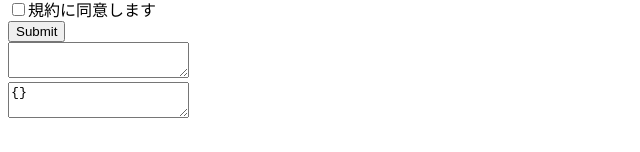
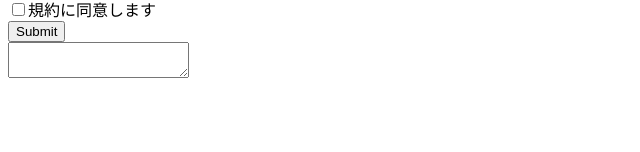
Before and after one commit to iteduki/reacthookform-book-example, a Next.js app: page / in a window 1280 px wide. Shown: the part 234-386 px from the top of the page, without its empty margins (0-640 px from the left). Built offline with nearby package versions, Linux system fonts and the light colour scheme.

Commit message:
checkboxはerrorsにrefが含まれてしまうのでerrorの表示はやめる

```diff
--- a/src/components/Form/Form.tsx
+++ b/src/components/Form/Form.tsx
@@ -1,5 +1,5 @@
 import { yupResolver } from '@hookform/resolvers/yup'
-import { useEffect, useState } from 'react'
+import { useState } from 'react'
 import type { DefaultValues, FieldValues } from 'react-hook-form'
 import { useFormContext } from 'react-hook-form'
 import { FormProvider, useForm } from 'react-hook-form'
@@ -29,18 +29,11 @@ export const Form = <T extends FieldValues = never>({
 }
 
 const InnerForm: React.FC = ({ children }) => {
-  const {
-    handleSubmit,
-    formState: { errors },
-  } = useFormContext()
+  const { handleSubmit } = useFormContext()
   const [result, setResult] = useState('')
-  const [error, setError] = useState('')
   const submit = handleSubmit((e) => {
     setResult(JSON.stringify(e))
   })
-  useEffect(() => {
-    setError(JSON.stringify(errors))
-  }, [errors, setError])
   return (
     <>
       <form method="post" onSubmit={submit}>
@@ -49,9 +42,6 @@ const InnerForm: React.FC = ({ children }) => {
       <div>
         <textarea readOnly value={result} />
       </div>
-      <div>
-        <textarea readOnly value={error} />
-      </div>
     </>
   )
 }
```
